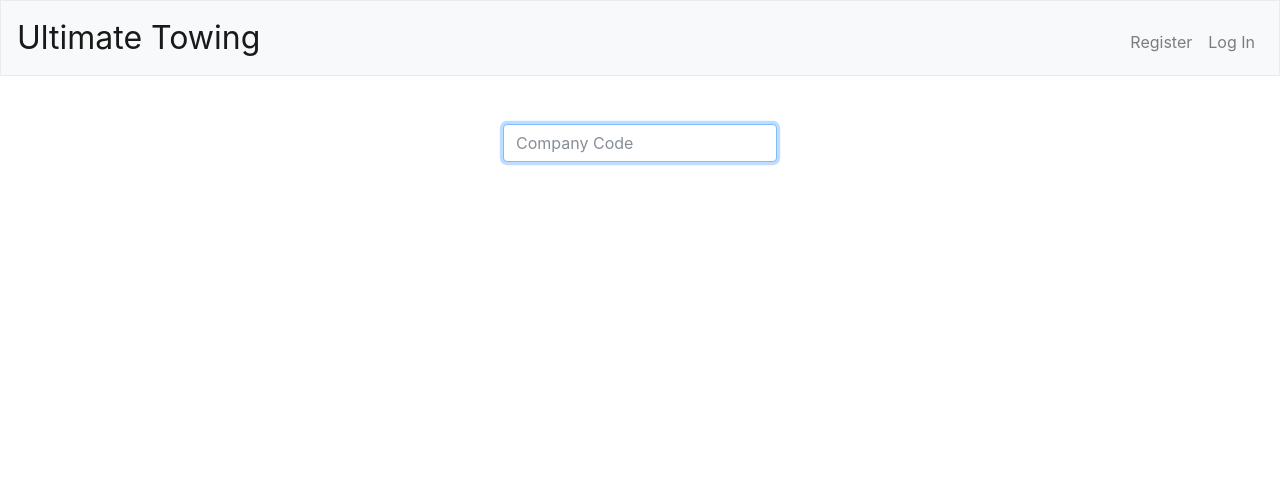
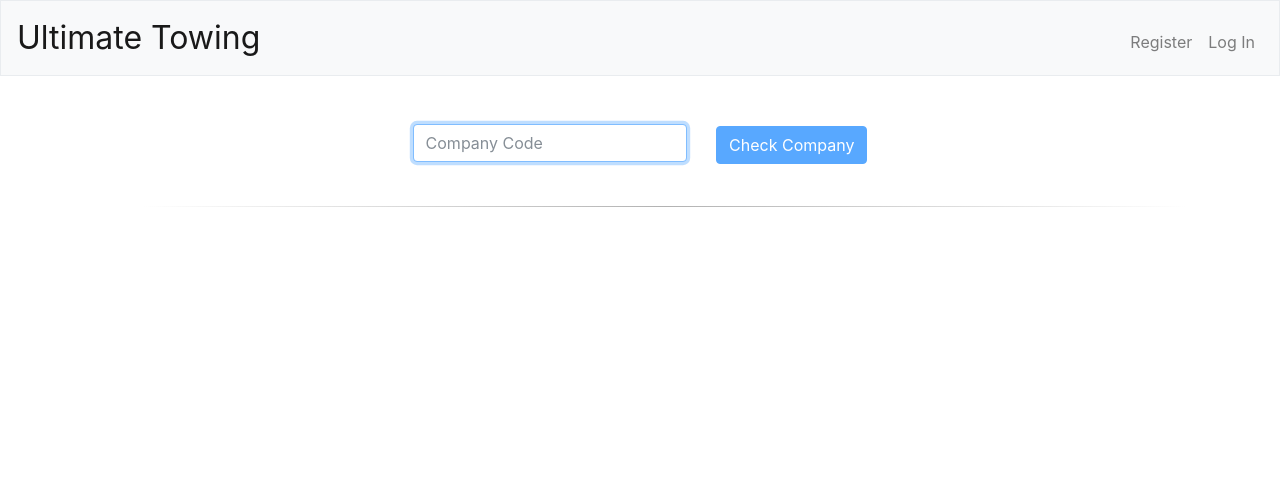
Before and after one commit to peytondodd/ultimatetowing, a Flask app: page /register in a window 1280 px wide. Shown: the top 485 px of the page. Run offline with Flask 2, Linux system fonts and the light colour scheme; some libraries are stand-ins or nearby versions.

Commit message:
register client-side complete

```diff
--- a/application.py
+++ b/application.py
@@ -76,6 +76,31 @@ def register():
     # registration redirect
     else:
         return render_template("register.html")
+
+
+@app.route("/getCompanyName", methods=["GET","POST"])
+def getCompanyName():
+    """return company name from code"""
+
+    companyName = ""
+
+    if request.method == "POST":
+
+        print("CHECKING VARIABLE")
+        if not request.form.get("companycode"):
+            return apology("must provide company code", 403)
+
+        companycode = request.form.get("companycode")
+        print("company code --------->")
+        print(companycode)
+
+        c.execute("""SELECT companyname FROM owners WHERE companycode = ?;""", (companycode,))
+
+        rows = c.fetchall()
+        if len(rows) > 0:
+            companyName = rows[0]
+
+    return companyName
 
 
 
--- a/static/scripts.js
+++ b/static/scripts.js
@@ -1,11 +1,85 @@
 // Towing Application
+companyCode = "";
+$(document).ready(function() {
 
-$(document).ready(function() {
     $("#company_code").keypress(function() {
 	setTimeout(function() {
+
+	    companyCode = $("#company_code").val();
+
 	    if ($("#company_code").val().length>5){
-		$("#company_code").val($("#company_code").val().slice(0,5));
+		companyCode = $("#company_code").val().slice(0,5);
+		$("#company_code").val(companyCode);
 	    }
-	},300);
+
+	    if ($("#company_code").val().length==5){
+		$(':input[type="submit"]').prop('disabled', false);
+
+	    } else {
+		$(':input[type="submit"]').prop('disabled', true);
+	    }
+
+	},200);
+
     });
+
+    $("#changeCompanyButton").click(showCompanySelector);
 });
+
+$(function() {
+    $('#company_name_form').submit(function() {
+        $.ajax({
+            type: 'POST',
+            url: '/getCompanyName',
+            data: {
+		companycode: companyCode
+	    },
+	    success: function(returnVal) {
+		console.log("returned value: " + returnVal);
+		cb_func(returnVal);
+	    },
+	    error: function(request,error) {
+		alert('CALLBACK ERROR NIGGA');
+	    }
+        });
+        return false;
+    });
+})
+
+function cb_func(data) {
+    $("#companyNameTitle").fadeOut(100, function() {
+	if(data == "") {
+	    companyNameTitle = "Company name not found. Please enter a valid code.";
+	} else {
+	    companyNameTitle = data;
+	}
+	$("#companyNameTitle").text(companyNameTitle);
+    });
+
+    $("#companyNameTitle").fadeIn(250, function() {
+	if(data != "") {
+	    $("#operator_info_form").delay(1000).fadeIn("350");
+	    hideCompanySelector();
+	} else {
+	    $("#operator_info_form").fadeOut("100");
+	}
+    });
+}
+
+function hideCompanySelector() {
+    //$("#company_name_form").fadeOut("100");
+    $("#company_name_form").animate({
+	opacity: 0
+    }, 300);
+    $("#changeCompanyButton").fadeIn("150");
+}
+
+function showCompanySelector() {
+    $("#company_code").val("");
+    $("#company_name_form").animate({
+	opacity: 1
+    }, 300);
+    $("#changeCompanyButton").fadeOut("150");
+    $("#operator_info_form").fadeOut("150");
+    $("#companyNameTitle").fadeOut("150");
+}
--- a/static/styles.css
+++ b/static/styles.css
@@ -46,7 +46,40 @@ main img
     max-width: 100%;
 }
 
-.hidden
-{
-    opacity: 0;
+#companyNameTitle {
+    display: none;
+    display: block;
+    font-size: 24pt;
 }
+
+#company_name_form button {
+    margin-left: 25px;
+}
+
+.operatorInfoWrapper {
+    margin-top: 20px;
+}
+
+#operator_info_form {
+    display: none;
+}
+
+.h-divider {
+    width: 100%;
+    height: 1px;
+    margin: 25px;
+    background: #b2b2b2;
+    background: linear-gradient(90deg, white, #b2b2b2, white);
+}
+#changeCompanyButton {
+    font-size: 12pt;
+    color: white;
+    background: #AF4349;
+    padding: 5px 10px;
+    border-radius: 4px;
+    display: none;
+    width: max-content;
+    width: fit-content;
+    margin: 10px auto;
+    cursor: pointer;
+}
--- a/templates/register.html
+++ b/templates/register.html
@@ -5,17 +5,34 @@
 {% endblock %}
 
 {% block main %}
-    <form action="/register" method="post">
+    <form id="company_name_form" action="/getCompanyName" method="post">
 
-	<div id="company_code_wrapper">
-
-	    <div class="form-group">
-		<input autocomplete="off" autofocus class="form-control" id="company_code" name="company_code" placeholder="Company Code" type="text" pattern=".{5,5}" required/>
-	    </div>
-
+	<div class="form-group">
+	    <input autocomplete="off" autofocus class="form-control" id="company_code" name="companycode" placeholder="Company Code" type="text" pattern=".{5,5}" required/>
+	    <button class="btn btn-primary" type="submit" disabled>Check Company</button>
 	</div>
 
-	<div id="operator_info" class="hidden">
+
+
+    </form>
+
+    <div id="operatorInfoWrapper">
+
+	<div id="companyTitleWrapper" class="row">
+	    <div class="col-xs-12 col-sm-12 col-md-4"></div>
+	    <div class="col-xs-12 col-sm-12 col-md-4" id="companyNameTitle"></div>
+	    <div class="col-xs-12 col-sm-12 col-md-4">
+		<div style=" display: table; width:100%; height:100%;">
+		    <div style=" display: table-cell; vertical-align:middle;">
+			<div id="changeCompanyButton">Change Company</div>
+		    </div>
+		</div>
+	    </div>
+	</div>
+
+	<div class="h-divider"></div>
+
+	<form id="operator_info_form" action="/register" method="post">
 
 	    <div class="form-group">
 		<input autocomplete="off" autofocus class="form-control" name="first_name" placeholder="First Name" type="text"/>
@@ -39,6 +56,6 @@
 
 	    <button class="btn btn-primary" type="submit" disabled>Register</button>
 
-	</div>
-    </form>
+	</form>
+    </div>
 {% endblock %}
```
Also changed, not shown: README.md, towing.db.
